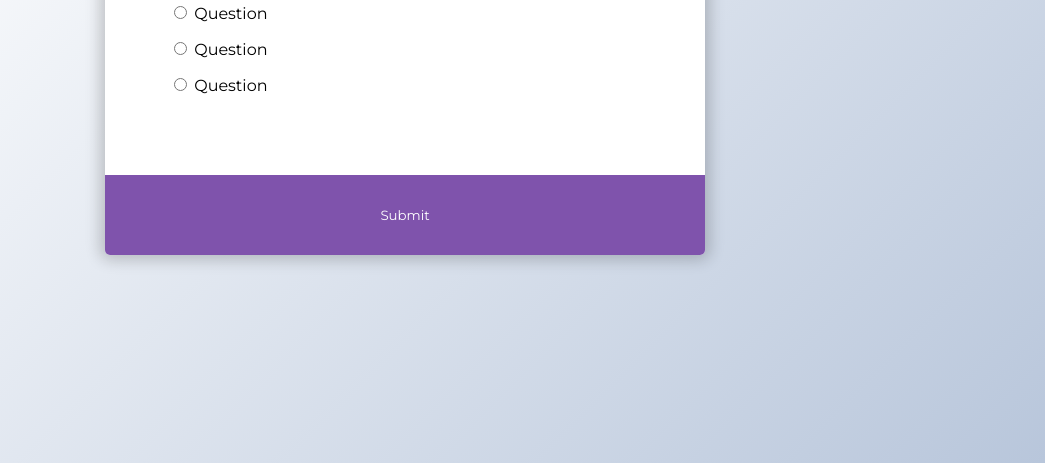
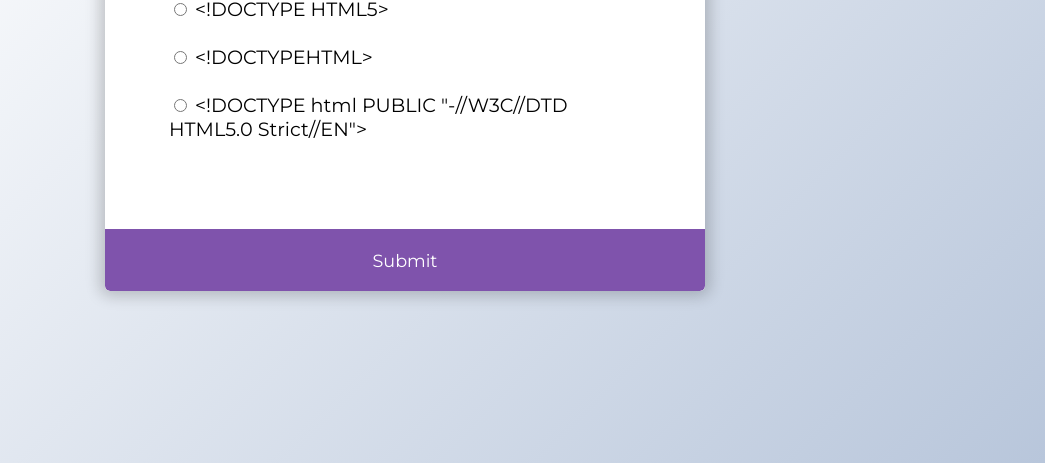
Before and after one commit to maryneminetto/quiz-game, a plain HTML site: page index.html in a window 1280 px wide. Shown: the part 337-800 px from the top of the page, without its empty margins (235-1280 px from the left). Drawn offline with Linux system fonts and the light colour scheme.

Commit message:
quizData settings

```diff
--- a/index.html
+++ b/index.html
@@ -10,27 +10,28 @@
 <body>
     <div class="quiz-container">
         <div class="quiz-header">
-            <h2>Question</h2>
+            <h2 id="question" >Question</h2>
             <ul>
                 <li>
                     <input type="radio" name="answer" id="a">
-                    <label for="a">Question</label>
+                    <label id="aText" for="a">Question</label>
                 </li>
             </ul>
             <ul>
                 <li>
                     <input type="radio" name="answer" id="b">
-                    <label for="b">Question</label>
+                    <label id="bText" for="b">Question</label>
                 </li>
             </ul>
             <ul>
                 <li>
                     <input type="radio" name="answer" id="c">
-                    <label for="c">Question</label>
+                    <label
+                    id="cText" for="c">Question</label>
                 </li>
             </ul>
         </div>
-        <button>Submit</button>
+        <button id="submit" >Submit</button>
     </div>
 </body>
 </html>
--- a/index.js
+++ b/index.js
@@ -1,4 +1,4 @@
-const quizDataHtml = [
+const quizData = [
     {
         question: 'What is the doctype for HTML5 document?',
         a: '<!DOCTYPE HTML5>',
@@ -35,3 +35,33 @@ const quizDataHtml = [
         correct: 'a'
     }
 ]
+
+let currentQuiz = 0;
+
+const questionEl = document.getElementById ('question');
+const aText = document.getElementById ('aText');
+const bText = document.getElementById ('bText');
+const cText = document.getElementById ('cText');
+const submitBtn = document.getElementById ('submit');
+
+loadQuiz();
+
+function loadQuiz () {
+
+    const currentQuizData = quizData[currentQuiz];
+    questionEl.innerText = currentQuizData.question;
+    aText.innerText = currentQuizData.a;
+    bText.innerText = currentQuizData.b;
+    cText.innerText = currentQuizData.c;
+}
+
+submitBtn.addEventListener('click', () => {
+
+    currentQuiz++;
+
+    if (currentQuiz < quizData.length) {
+        loadQuiz();
+    }
+
+
+})
--- a/style.css
+++ b/style.css
@@ -19,6 +19,7 @@ body {
   background-color: #fff;
   border-radius: 5px;
   box-shadow: 0 0 15px 5px rgba(0, 0, 0, 0.2);
+  overflow: hidden;
   width: 600px;
   max-width: 100%;
 }
@@ -27,18 +28,33 @@ body {
   padding: 4rem;
 }
 
+h2 {
+  margin: 1rem 0;
+}
+
 ul {
   list-style: none;
   padding: 0;
+}
+
+ul li {
+  margin: 1.5rem 0;
+  font-size: 1.2rem;
 }
 
 button {
   background-color: #7f53ac;
   border: none;
   border-radius: 0 0 5px 5px;
+  font-size: 1.1rem;
+  cursor: pointer;
   color: white;
   display: block;
   font-family: inherit;
   width: 100%;
-  padding: 2rem;
+  padding: 1.3rem;
 }
+
+button:hover {
+  background-color: #50316e;
+}
```
